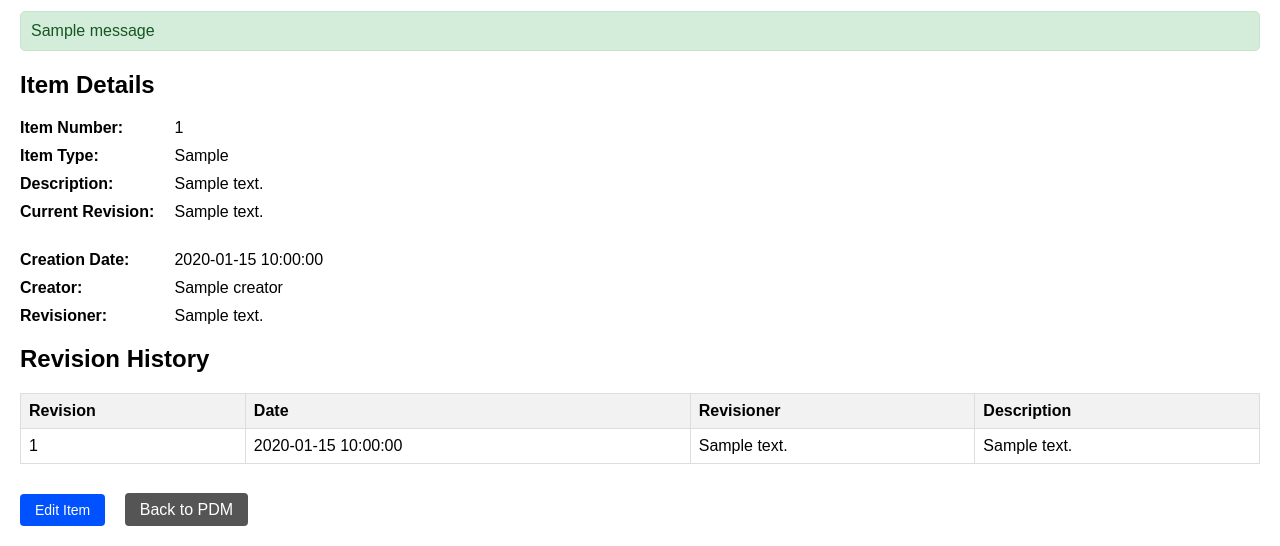
After one commit to Yltsi/pdm_lite, a Flask app: template templates/item_details.html in a window 1280 px wide. The commit adds this page. Shown: the part 477-1023 px from the top of the page. Run offline with Flask 3, Linux system fonts and the light colour scheme; the template is opened without the code that fills it: most values are stand-ins (such as "Sample title", 1, 10 or a date in 2020); one stand-in notice (Sample message) is shown.

Commit message:
Item details page added with revision history.

```diff
--- a/app.py
+++ b/app.py
@@ -20,6 +20,7 @@ app.add_url_rule('/edit_item/<int:item_number>', 'edit_item', items.edit_item)
 app.add_url_rule('/update_item/<int:item_number>', 'update_item', items.update_item, methods=["POST"])
 app.add_url_rule('/delete_item/<int:item_number>', 'delete_item', items.delete_item, methods=["POST"])
 app.add_url_rule('/user_page', 'user_page', items.user_page)
+app.add_url_rule('/item_details/<int:item_number>', 'item_details', items.item_details)
 
 if __name__ == "__main__":
     app.run(debug=True)
--- a/static/styles.css
+++ b/static/styles.css
@@ -164,6 +164,23 @@ ul.flashes li.error {
     cursor: pointer;
 }
 
+.edit-button {
+    padding: 5px 10px;
+    font-size: 14px;
+    background-color: #2196F3;
+    color: white;
+    border: none;
+    border-radius: 5px;
+    cursor: pointer;
+    text-decoration: none;
+    display: inline-block;
+    margin-right: 5px;
+}
+
+.edit-button:hover {
+    background-color: #0b7dda;
+}
+
 table {
     border-collapse: collapse;
     width: 100%;
--- /dev/null
+++ b/templates/item_details.html
@@ -0,0 +1,163 @@
+<!DOCTYPE html>
+<html>
+<head>
+    <title>Item Details - PDM Lite</title>
+    <link rel="stylesheet" href="{{ url_for('static', filename='styles.css') }}">
+    <style>
+        .details-section {
+            margin-bottom: 30px;
+        }
+        .item-info {
+            margin-bottom: 10px;
+        }
+        .item-info label {
+            font-weight: bold;
+            display: inline-block;
+            width: 150px;
+        }
+        .item-info span {
+            display: inline-block;
+        }
+        .action-buttons {
+            margin-top: 20px;
+        }
+        .action-buttons a {
+            margin-right: 15px;
+            padding: 8px 15px;
+            text-decoration: none;
+            color: white;
+            border-radius: 4px;
+        }
+        .edit-button {
+            background-color: #0051ff;
+        }
+        .back-button {
+            background-color: #555555;
+        }
+    </style>
+</head>
+<body>
+    <div class="banner">
+        <img src="{{ url_for('static', filename='banner.png') }}" alt="PDM Lite Banner">
+        <h1>PDM Lite - Item Details</h1>
+        <p>User: {{ username }}</p>
+        <p><a href="/pdm">Back to PDM</a> | <a href="/logout">Logout</a></p>
+    </div>
+
+    {% with messages = get_flashed_messages(with_categories=true) %}
+    {% if messages %}
+      <ul class="flashes">
+      {% for category, message in messages %}
+        <li class="{{ category }}">{{ message }}</li>
+      {% endfor %}
+      </ul>
+    {% endif %}
+    {% endwith %}
+
+    <div class="details-section">
+        <h2>Item Details</h2>
+
+        <div class="item-info">
+            <label>Item Number:</label>
+            <span>{{ item.item_number }}</span>
+        </div>
+
+        <div class="item-info">
+            <label>Item Type:</label>
+            <span>{{ item.item_type }}</span>
+        </div>
+
+        <div class="item-info">
+            <label>Description:</label>
+            <span>{{ item.description }}</span>
+        </div>
+
+        <div class="item-info">
+            <label>Current Revision:</label>
+            <span>{{ item.revision }}</span>
+        </div>
+
+        {% if item.item_type == 'Manufactured Part' and specific_details %}
+        <div class="item-info">
+            <label>Material:</label>
+            <span>{{ specific_details.material }}</span>
+        </div>
+        {% endif %}
+
+        {% if item.item_type == 'Fixed Part' and specific_details %}
+        <div class="item-info">
+            <label>Vendor:</label>
+            <span>{{ specific_details.vendor }}</span>
+        </div>
+
+        <div class="item-info">
+            <label>Vendor Part Number:</label>
+            <span>{{ specific_details.vendor_part_number }}</span>
+        </div>
+        {% endif %}
+    </div>
+
+    <div class="item-info">
+        <label>Creation Date:</label>
+        <span>{{ item.creation_date }}</span>
+    </div>
+
+    <div class="item-info">
+        <label>Creator:</label>
+        <span>{{ item.creator }}</span>
+    </div>
+
+    <div class="item-info">
+        <label>Revisioner:</label>
+        <span>{{ item.revisioner or 'None' }}</span>
+    </div>
+
+    <div class="details-section">
+        <h2>Revision History</h2>
+
+        {% if revisions %}
+        <table>
+            <thead>
+                <tr>
+                    <th>Revision</th>
+                    <th>Date</th>
+                    <th>Revisioner</th>
+                    <th>Description</th>
+                    {% if item.item_type == 'Manufactured Part' %}
+                    <th>Material</th>
+                    {% endif %}
+                    {% if item.item_type == 'Fixed Part' %}
+                    <th>Vendor</th>
+                    <th>Vendor Part Number</th>
+                    {% endif %}
+                </tr>
+            </thead>
+            <tbody>
+                {% for rev in revisions %}
+                <tr>
+                    <td>{{ rev.revision_number }}</td>
+                    <td>{{ rev.revision_date }}</td>
+                    <td>{{ rev.revisioner }}</td>
+                    <td>{{ rev.description }}</td>
+                    {% if item.item_type == 'Manufactured Part' %}
+                    <td>{{ rev.material }}</td>
+                    {% endif %}
+                    {% if item.item_type == 'Fixed Part' %}
+                    <td>{{ rev.vendor }}</td>
+                    <td>{{ rev.vendor_part_number }}</td>
+                    {% endif %}
+                </tr>
+                {% endfor %}
+            </tbody>
+        </table>
+        {% else %}
+        <p>No revision history found for this item.</p>
+        {% endif %}
+    </div>
+
+    <div class="action-buttons">
+        <a href="/edit_item/{{ item.item_number }}" class="edit-button">Edit Item</a>
+        <a href="/pdm" class="back-button">Back to PDM</a>
+    </div>
+</body>
+</html>
```
Also changed, not shown: db.py (+13 -0 lines), items.py (+28 -1 lines), templates/pdm.html (+7 -6 lines).
